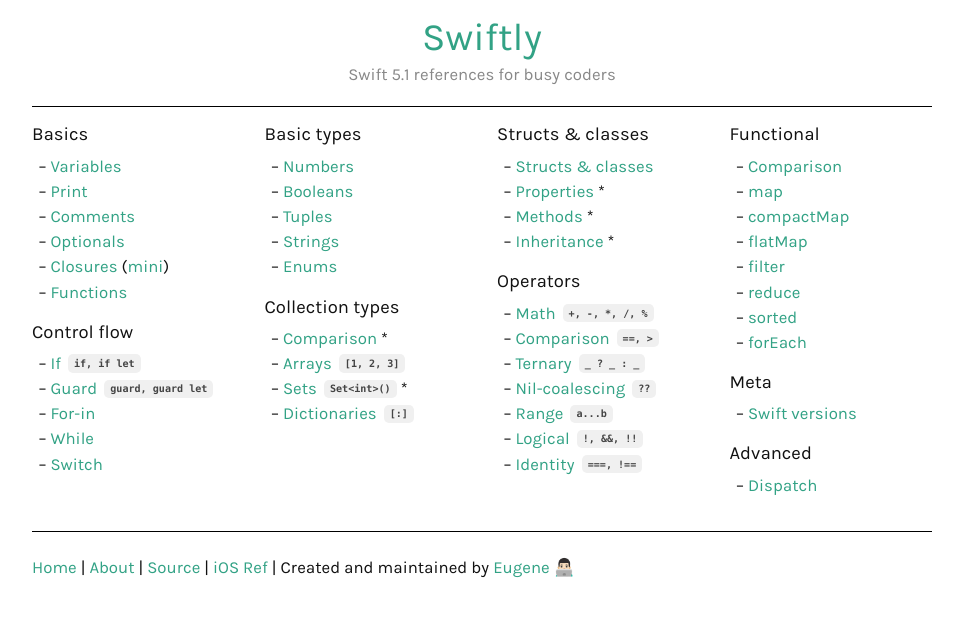
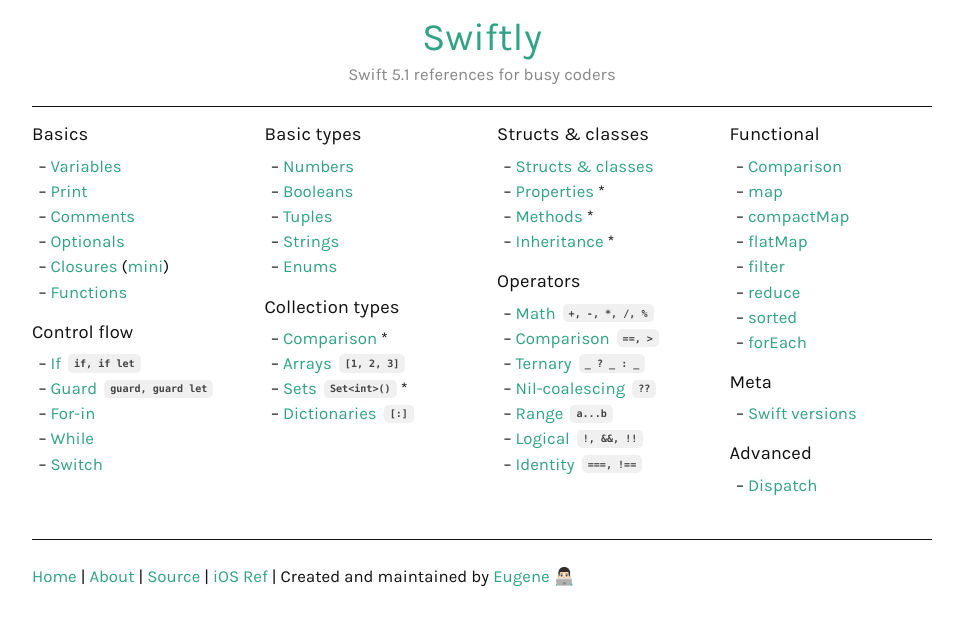
Before and after one commit to ebelinski/swiftly, a Jekyll site: the page built from index.md, in a window 1280 px wide. Shown: the top 626 px of the page, without its empty margins (158-1121 px from the left). Built offline with Jekyll 4.4.1, drawn with Linux system fonts in a browser that asks for light colours; comment, search, counter and statistics services are not loaded.

Commit message:
css tweaks

```diff
--- a/css/main.scss
+++ b/css/main.scss
@@ -52,7 +52,6 @@ header, article, footer {
 header {
   border-width: 0px 0px 1px 0px;
   border-style: solid;
-  border-color: black;
   text-align: center;
   padding: 0.9em 0em 1.2em;
 
@@ -79,8 +78,7 @@ header {
 footer {
   border-width: 1px 0px 0px 0px;
   border-style: solid;
-  border-color: black;
-  margin: 0em;
+  margin: 1.5em 0em 0em 0em;
   padding: 1.4em 0em;
 
   p { margin: 0em; }
@@ -235,8 +233,6 @@ li .highlighter-rouge {
   }
 
   .header {
-    border-color: white !important;
-
     h1 {
       a:hover {
         color: $primaryDark;
@@ -246,10 +242,6 @@ li .highlighter-rouge {
     h2 {
       color: #ccc;
     }
-  }
-
-  #site-footer {
-    border-color: white !important;
   }
 
   #markdown-toc {
```
